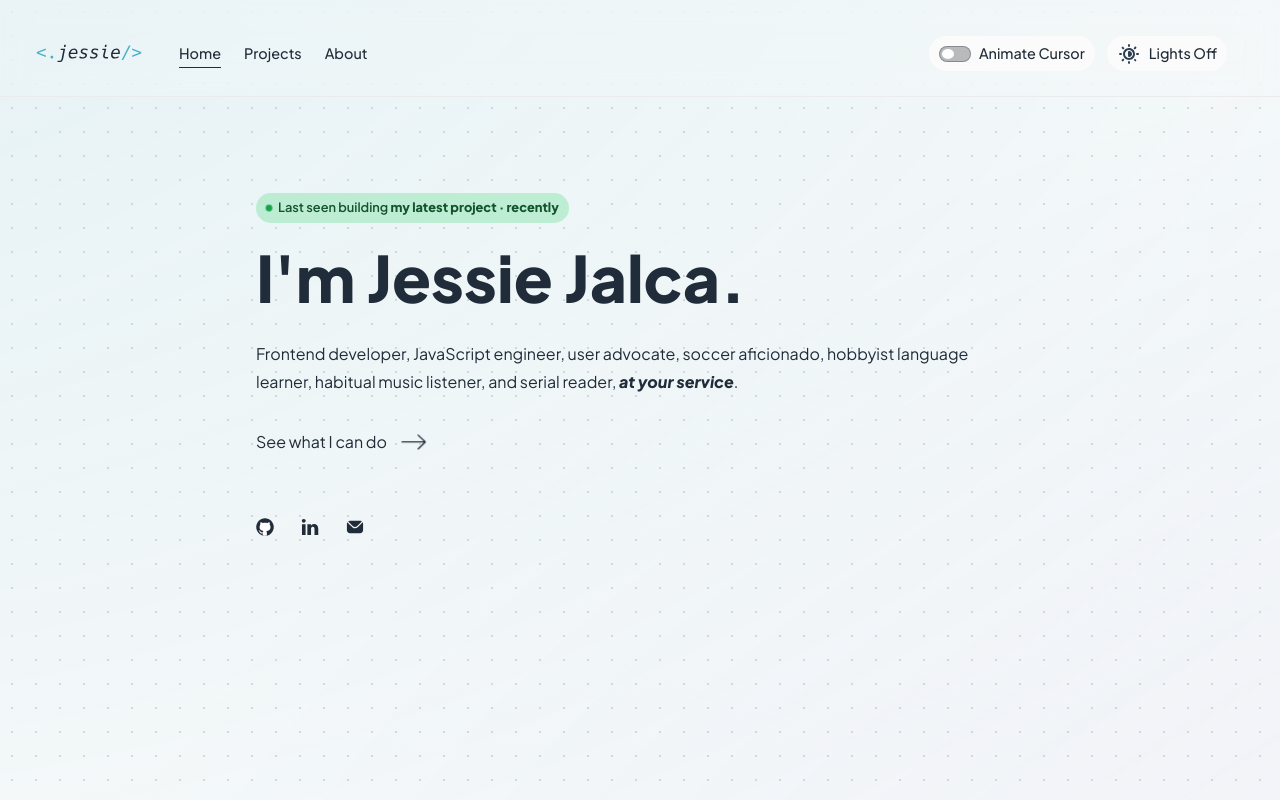
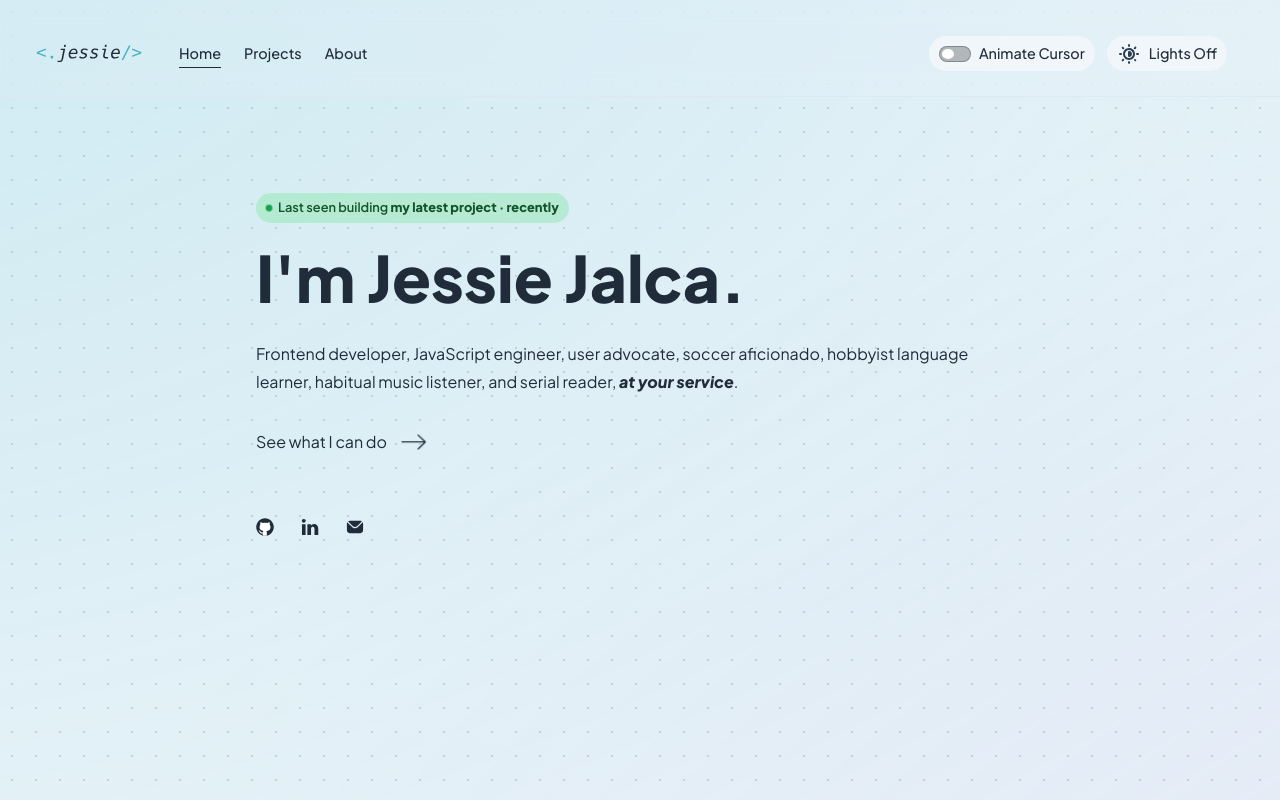
Before and after one commit to jessiejalca/portfolio, a React (Vite) app: page / in a window 1280 px wide. Built offline with nearby package versions, Linux system fonts and the light colour scheme; no server answers.

Commit message:
style: Update color palette for more vibrancy

```diff
--- a/src/App.css
+++ b/src/App.css
@@ -1,9 +1,9 @@
 /* Variables */
 :root {
   --primary-text-color: #202c39;
-  --primary-bg-color: #fbfbfb;
-  --secondary-bg-color: #ebebeb;
-  --accent-blue: #46b1c9;
+  --primary-bg-color: #f0f6fa;
+  --secondary-bg-color: #dce8f2;
+  --accent-blue: #0ea5c8;
   --accent-gray: #666b6e;
   --toggle-color: #fff;
   --status-bg-color: #a3e9c0;
@@ -14,9 +14,9 @@
   color-scheme: light dark;
 }
 .dark-mode {
-  --primary-bg-color: #202c39;
+  --primary-bg-color: #182535;
   --primary-text-color: #fbfbfb;
-  --secondary-bg-color: #2c3e50;
+  --secondary-bg-color: #1e3a55;
   --accent-gray: #b8bbbd;
   --toggle-color: var(--primary-bg-color);
   --status-bg-color: #15803d;
@@ -42,8 +42,8 @@ body {
   inset: 0;
   z-index: -1;
   pointer-events: none;
-  background: radial-gradient(ellipse at 15% 15%, rgba(70, 177, 201, 0.14) 0%, transparent 55%),
-              radial-gradient(ellipse at 85% 80%, rgba(99, 112, 210, 0.11) 0%, transparent 50%);
+  background: radial-gradient(ellipse at 15% 15%, rgba(14, 165, 200, 0.18) 0%, transparent 55%),
+              radial-gradient(ellipse at 85% 80%, rgba(99, 112, 210, 0.15) 0%, transparent 50%);
   background-size: 300% 300%;
   animation: gradientShift 45s ease infinite;
 }
```
